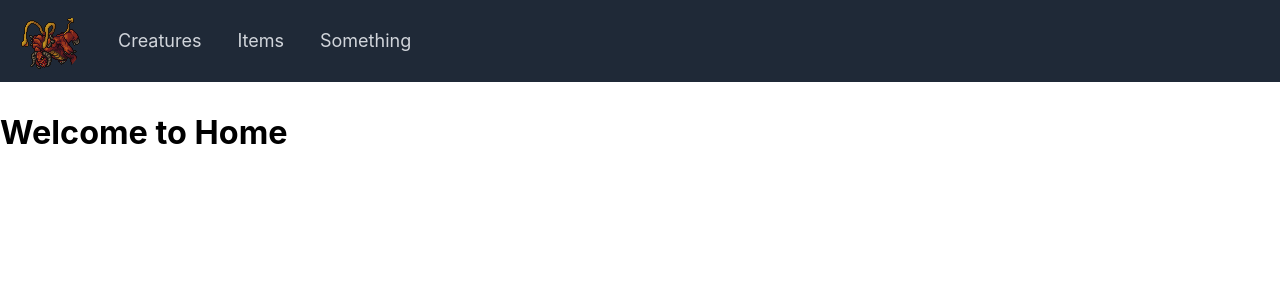
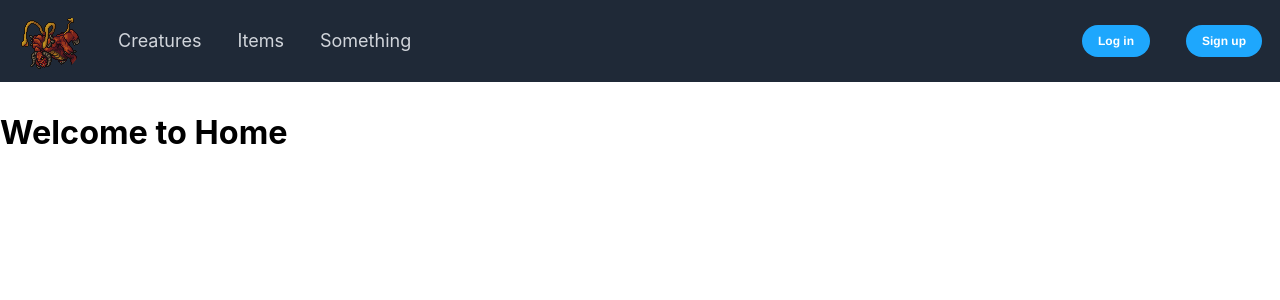
Before and after one commit to diguzim/next-review, a Next.js app: page / in a window 1280 px wide. Shown: the top 300 px of the page. Built offline with nearby package versions, Linux system fonts and the light colour scheme.

Commit message:
Starting account section in navbar

```diff
--- a/components/button/Button.tsx
+++ b/components/button/Button.tsx
@@ -21,6 +21,8 @@ interface ButtonProps {
    * Optional click handler
    */
   onClick?: () => void;
+
+  className?: string;
 }
 
 /**
@@ -31,6 +33,7 @@ const Button = ({
   size = 'medium',
   backgroundColor,
   label,
+  className,
   ...props
 }: ButtonProps) => {
   const mode = primary ? styles.button_primary : styles.button_secondary;
@@ -39,7 +42,7 @@ const Button = ({
   return (
     <button
       type="button"
-      className={[styles.button, sizeClassName, mode].join(' ')}
+      className={[styles.button, sizeClassName, mode, className].join(' ')}
       {...props}
     >
       {label}
--- a/components/navbar/Navbar.tsx
+++ b/components/navbar/Navbar.tsx
@@ -3,12 +3,20 @@ import Image from 'next/image';
 import styles from './navbar.module.css';
 import utilStyles from '@/styles/utils.module.css';
 import Link from 'next/link';
+import Button from '../button';
 
 interface NavbarProps {
 
 }
 
 const Navbar: React.FC<NavbarProps> = ({ }) => {
+  const onLogin = () => {
+    console.log('Login');
+  }
+  const onCreateAccount = () => {
+    console.log('Create account');
+  }
+
   return (
     <nav className={styles.container}>
       <Link href="/" className={utilStyles.colorInherit}>
@@ -30,6 +38,10 @@ const Navbar: React.FC<NavbarProps> = ({ }) => {
       <Link href="/creatures" className={styles.navbarElement}>
         Something
       </Link>
+      <div className={utilStyles.right}>
+        <Button primary size="small" onClick={onLogin} label="Log in" className={styles.navbarElement} />
+        <Button primary size="small" onClick={onCreateAccount} label="Sign up" className={styles.navbarElement} />
+      </div>
     </nav>
   );
 }
--- a/styles/utils.module.css
+++ b/styles/utils.module.css
@@ -50,3 +50,7 @@
 .lightText {
   color: #666;
 }
+
+.right {
+  margin-left: auto;
+}
```
Also changed, not shown: stories/Header.tsx (+1 -1 lines), TODO.txt. Lines whose indentation alone changed are shown as unchanged.
